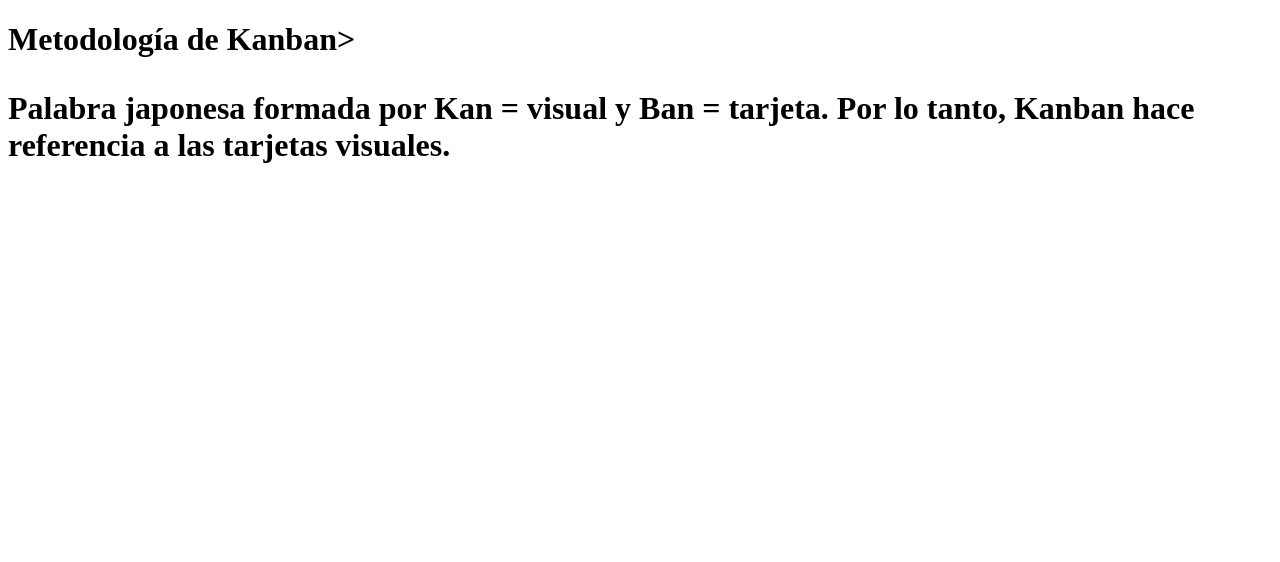
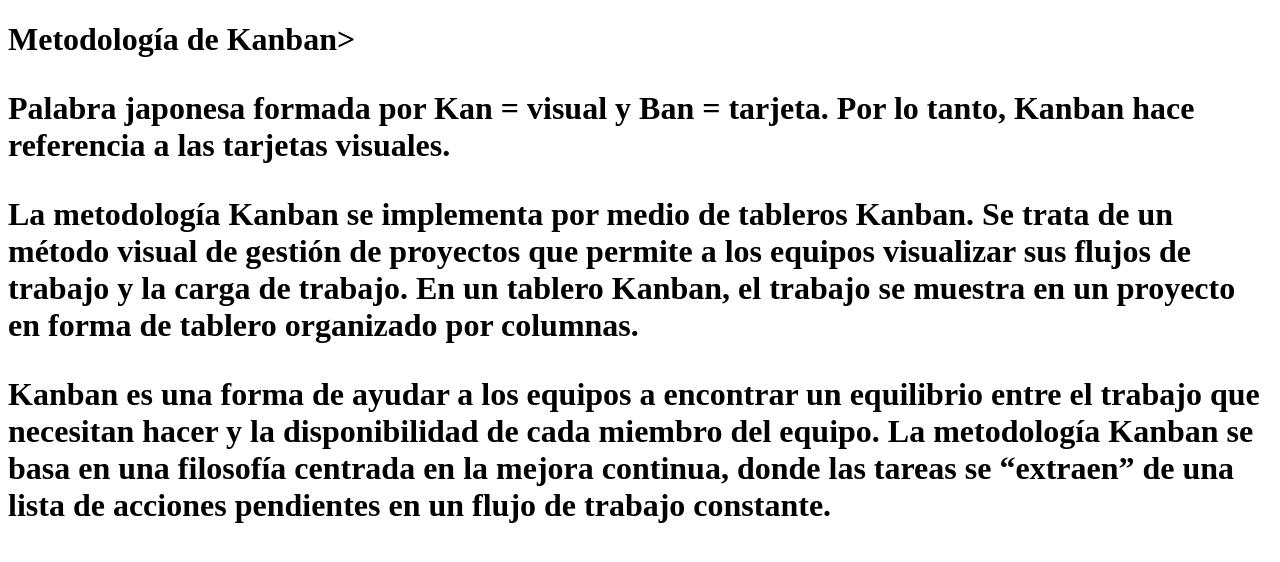
Before and after one commit to jimenatort/pautagrupal, a plain HTML site: page index.html in a window 1280 px wide. Drawn offline with Linux system fonts and the light colour scheme.

Commit message:
Update index.html

```diff
--- a/index.html
+++ b/index.html
@@ -11,5 +11,6 @@
 <body>
 <h1>Metodología de Kanban>
   <p>Palabra japonesa formada por Kan = visual y Ban = tarjeta. Por lo tanto, Kanban hace referencia a las tarjetas visuales.</p>
-
+  <p>La metodología Kanban se implementa por medio de tableros Kanban. Se trata de un método visual de gestión de proyectos que permite a los equipos visualizar sus flujos de trabajo y la carga de trabajo. En un tablero Kanban, el trabajo se muestra en un proyecto en forma de tablero organizado por columnas.</p>
+  <p>Kanban es una forma de ayudar a los equipos a encontrar un equilibrio entre el trabajo que necesitan hacer y la disponibilidad de cada miembro del equipo. La metodología Kanban se basa en una filosofía centrada en la mejora continua, donde las tareas se “extraen” de una lista de acciones pendientes en un flujo de trabajo constante.</p>
 </body>
```
